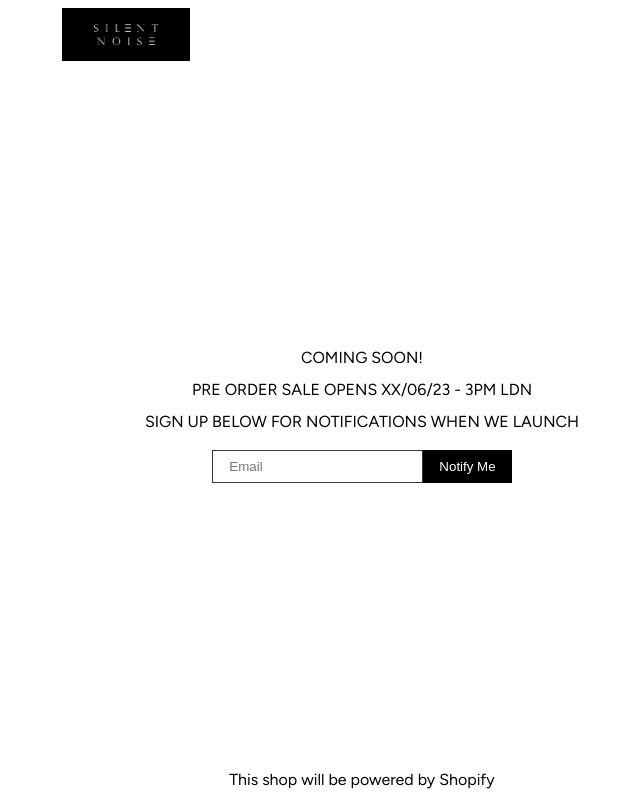
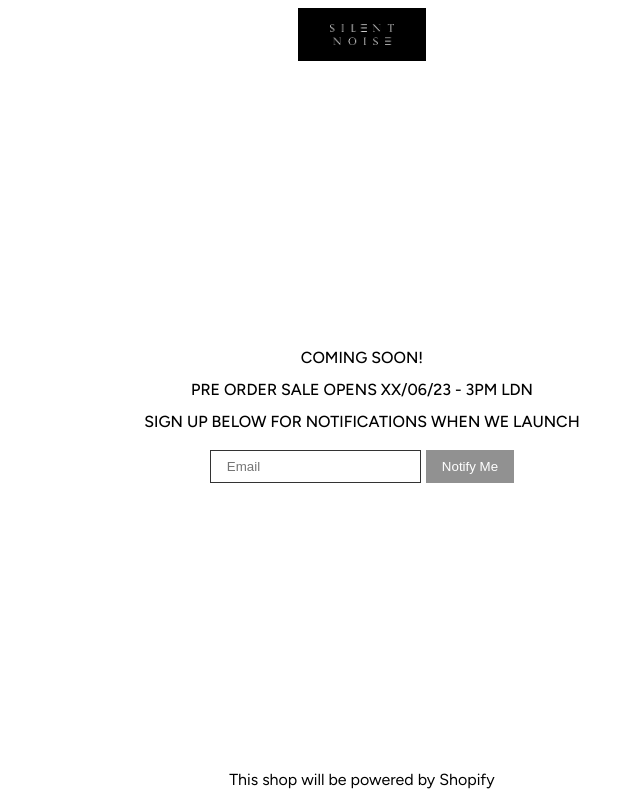
Before and after one commit to OdiriTeddie/silent-noise-waitlist, a React (Vite) app: page / in a window 1280 px wide. Shown: the whole page, without its empty margins (278-918 px from the left). Built offline with nearby package versions, Linux system fonts and the light colour scheme.

Commit message:
new email api

```diff
--- a/src/App.tsx
+++ b/src/App.tsx
@@ -2,19 +2,25 @@ import { useState } from "react";
 
 function App() {
   const [email, setEmail] = useState("");
+  const [message, setMessage] = useState("");
   const handleFormSubmit = async (e: React.FormEvent<HTMLFormElement>) => {
     e.preventDefault();
-    const response = await fetch(
-      "https://script.google.com/macros/s/AKfycbzMg1bKldLa_Q26AAJXS5_AoHpB314Y9W9Lqh7_WONfrwiKCBNhGzS_k1O0gVFCVbv_/exec",
-      {
+    try {
+      const response = await fetch("https://getform.io/f/pbgxrvoa", {
         method: "POST",
         headers: {
           "Content-Type": "application/json",
         },
         body: JSON.stringify({ email }),
-      }
-    );
-    console.log(response);
+      });
+
+      const result = await response.json();
+      console.log(result);
+      setMessage("Thank you for signing up🎉🎉🎉");
+      setEmail("");
+    } catch (error) {
+      setMessage("Error submitting the email");
+    }
   };
   return (
     <div className="container">
@@ -39,8 +45,12 @@ function App() {
             onChange={(e) => setEmail(e.target.value)}
             required
           />
-          <button type="submit">Notify Me</button>
+          <button type="submit" disabled={email === ""}>
+            {" "}
+            Notify Me{" "}
+          </button>
         </form>
+        {message && <p> {message} </p>}
       </article>
       <footer>
         <p>This shop will be powered by Shopify</p>
--- a/src/index.css
+++ b/src/index.css
@@ -34,6 +34,7 @@ body {
 
 .logo {
   background-color: #000;
+  margin-inline: auto;
   width: 8rem;
   padding-block: 1rem;
   padding-inline: 2rem;
@@ -53,11 +54,11 @@ body {
 }
 
 .waitlist-content-wrapper {
-  /* outline: 1px solid red; */
   padding-block: 5px;
   display: flex;
   flex-direction: column;
   gap: 1rem;
+  font-weight: 500;
 }
 .waitlist-content {
   display: flex;
@@ -68,6 +69,7 @@ body {
 .waitlist-form {
   display: flex;
   justify-content: center;
+  gap: 5px;
 
   input {
     padding-block: 8px;
@@ -83,4 +85,9 @@ body {
     border: none;
     cursor: pointer;
   }
+
+  button:disabled {
+    background-color: #919191;
+    cursor: not-allowed;
+  }
 }
```
